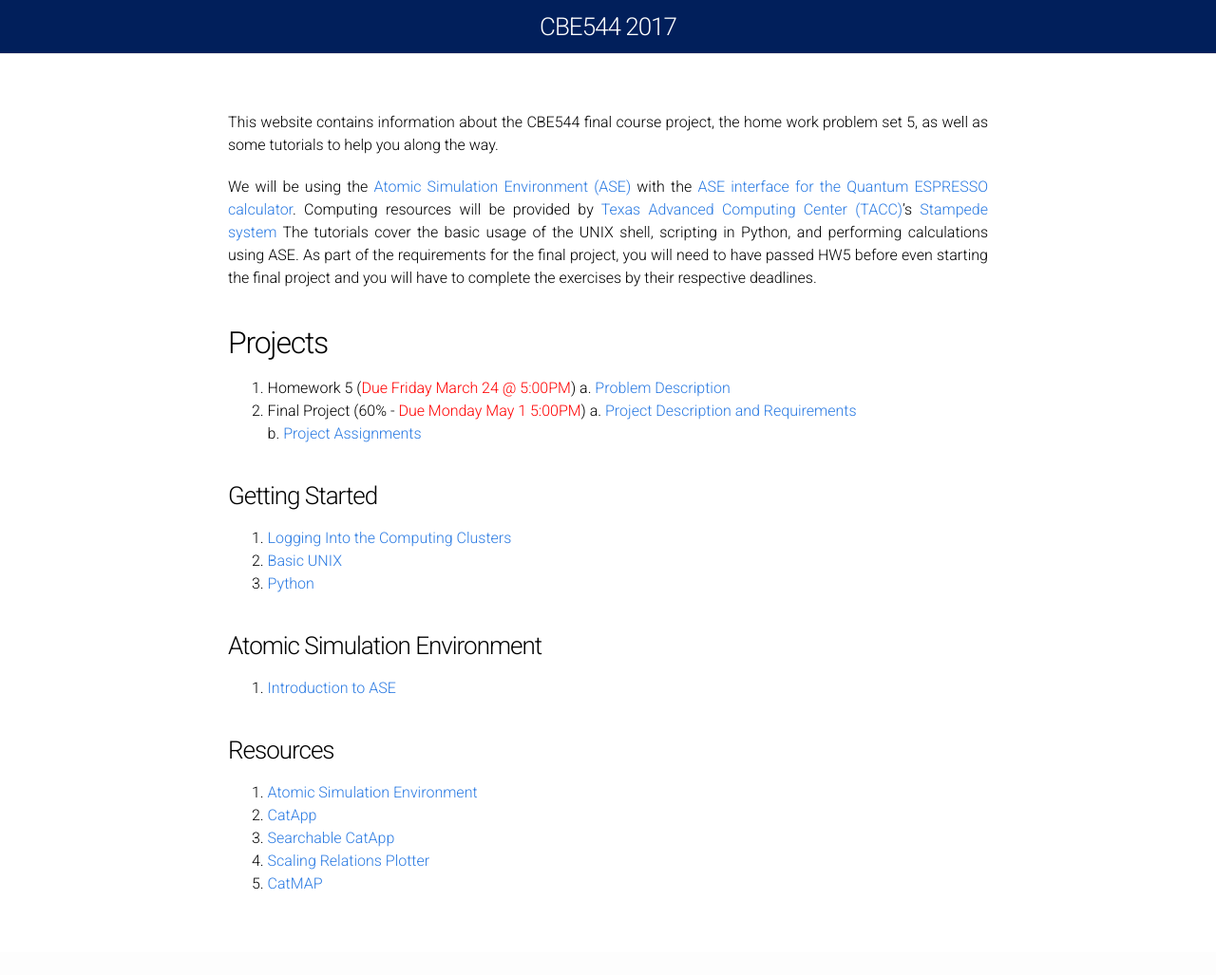
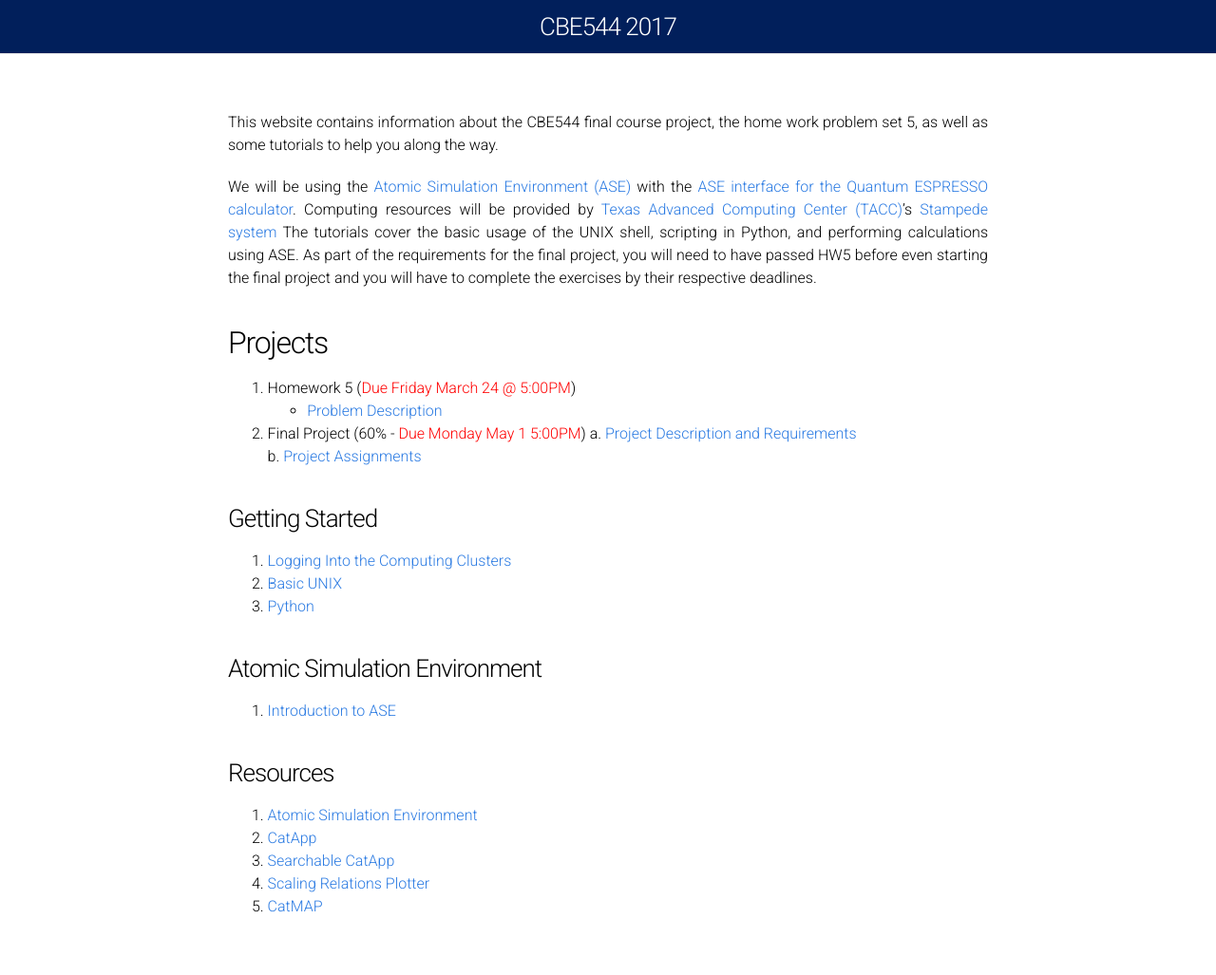
Before and after one commit to vojale/CBE544-2018.github.io, a Jekyll site: the page built from Index.md, in a window 1280 px wide. Shown: the whole page at 95% size. Built offline with Jekyll 4.4.1, drawn with Linux system fonts in a browser that asks for light colours; before the commit the page ends 1003 px from its top, so only the background shows below that.

```diff
--- a/Index.md
+++ b/Index.md
@@ -11,7 +11,7 @@ We will be using the [Atomic Simulation Environment (ASE)](https://wiki.fysik.dt
 ## Projects ##
 
 1. Homework 5 (<font color="red">Due Friday March 24 @ 5:00PM</font>)
-  a. [Problem Description](/HW5)
+  * [Problem Description](/HW5)
 
 2. Final Project (60% - <font color="red">Due Monday May 1 5:00PM</font>)
   a. [Project Description and Requirements](Project/)
```
